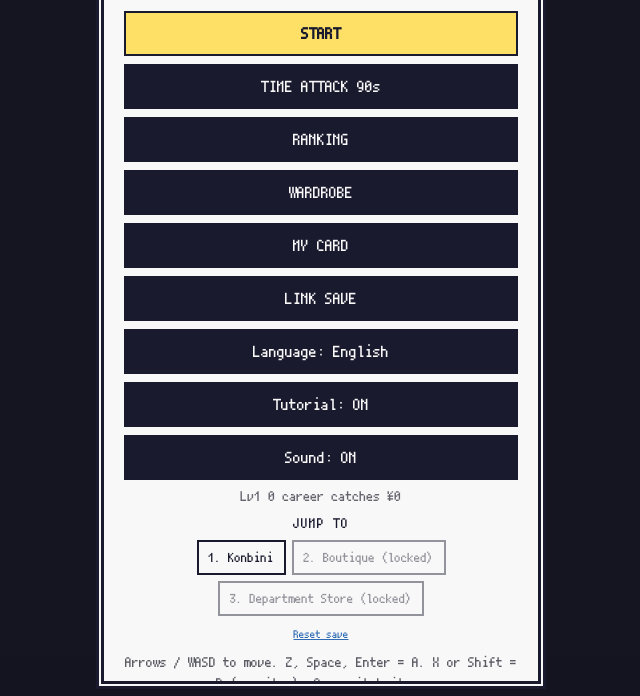
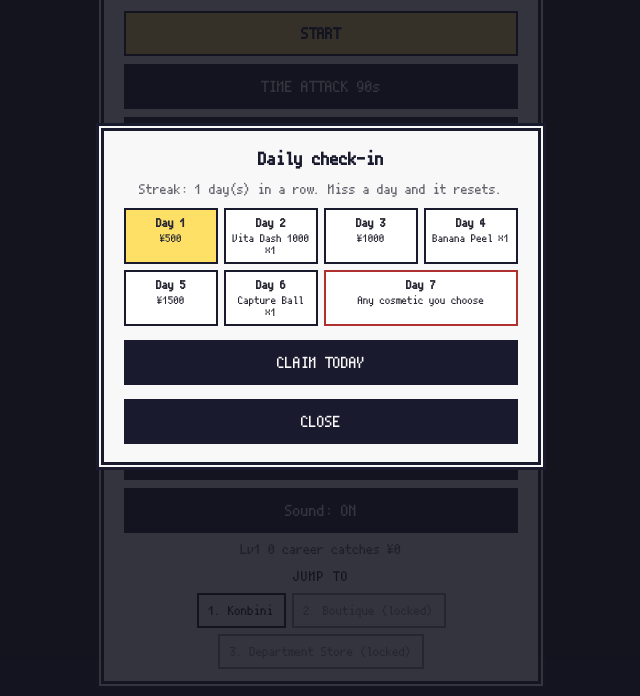
Before and after one commit to jeffreywearbons/Taiho, a website built with Vite: page index.html in a window 1280 px wide. Shown: the part 104-800 px from the top of the page, without its empty margins (319-959 px from the left). Built offline with nearby package versions, Linux system fonts and the light colour scheme; no server answers.

Commit message:
Add the daily check-in calendar
Seven days in a row: yen and items on days 1 to 6, and on day 7 any
cosmetic the player chooses (cash instead once everything is owned).
Missing a day resets the streak to zero; after day 7 a new cycle
starts. The calendar opens on launch when a reward is waiting, from a
title button otherwise, and persists in the profile so the streak
survives reinstalls through cloud sync.

Co-Authored-By: Claude Fable 5.1 <noreply@anthropic.com>
Claude-Session: https://claude.ai/code/session_0195Pq8RiCy83eEXiSyRsNrP

```diff
--- a/index.html
+++ b/index.html
@@ -26,6 +26,7 @@
           <button id="b-rank">RANKING</button>
           <button id="b-wardrobe">WARDROBE</button>
           <button id="b-mycard">MY CARD</button>
+          <button id="b-cal">DAILY CHECK-IN</button>
           <button id="b-link">LINK SAVE</button>
           <button id="b-lang">Language: English</button>
           <button id="b-tut">Tutorial: ON</button>
@@ -69,6 +70,17 @@
         <p id="wd-msg" class="small"></p>
         <p id="wd-hint" class="small"></p>
         <div class="menu"><button id="b-wd-close">CLOSE</button></div>
+      </div>
+    </div>
+    <div id="calendar" class="overlay" hidden>
+      <div class="card">
+        <h2 id="cal-title">Daily check-in</h2>
+        <p id="cal-sub" class="small"></p>
+        <div id="cal-grid" class="cal-grid"></div>
+        <div class="menu"><button id="b-cal-claim">CLAIM</button></div>
+        <div id="cal-pick" class="maps" hidden></div>
+        <p id="cal-msg" class="small"></p>
+        <div class="menu"><button id="b-cal-close">CLOSE</button></div>
       </div>
     </div>
     <div id="link" class="overlay" hidden>
--- /dev/null
+++ b/src/game/login.ts
@@ -0,0 +1,50 @@
+/**
+ * Daily login calendar. Seven days in a row; day 7 is a cosmetic of the player's choice.
+ * Missing a day resets the streak to zero. After day 7 a new seven-day cycle starts.
+ */
+import { G, type ItemKey } from './state';
+import { saveProfile } from './profile';
+import { maxOf, COSMETICS } from './economy';
+
+export type LoginState = { last: string; streak: number; claimed: string };   // claimed = the date the current day's reward was taken
+export type Reward = { yen?: number; item?: ItemKey; n?: number; pick?: true };
+
+export const CALENDAR: Reward[] = [
+  { yen: 500 }, { item: 'vita', n: 1 }, { yen: 1000 }, { item: 'peel', n: 1 }, { yen: 1500 }, { item: 'ball', n: 1 }, { pick: true },
+];
+
+export const dayKey = (d = new Date()): string => `${d.getFullYear()}-${String(d.getMonth() + 1).padStart(2, '0')}-${String(d.getDate()).padStart(2, '0')}`;
+const yesterdayKey = (): string => { const d = new Date(); d.setDate(d.getDate() - 1); return dayKey(d); };
+
+export const login = { state: { last: '', streak: 0, claimed: '' } as LoginState };
+
+/** Advance the streak for today. Returns true when there is an unclaimed reward waiting. */
+export function checkIn(): boolean {
+  const s = login.state, today = dayKey();
+  if (s.last !== today) {
+    s.streak = s.last === yesterdayKey() ? s.streak + 1 : 1;
+    s.last = today;
+    saveProfile();
+  }
+  return s.claimed !== today;
+}
+/** 0-based slot in the seven-day cycle for today. */
+export const slot = (): number => (Math.max(1, login.state.streak) - 1) % 7;
+export const claimable = (): boolean => login.state.last === dayKey() && login.state.claimed !== dayKey();
+export const canPick = (): string[] => COSMETICS.map((c) => c.id).filter((id) => !G.wardrobe.includes(id));
+
+/** Claim today's reward. For day 7 pass the chosen cosmetic id. Returns what was granted. */
+export function claim(pickId?: string): Reward | null {
+  if (!claimable()) return null;
+  const r = CALENDAR[slot()];
+  if (r.pick) {
+    const choices = canPick();
+    if (!choices.length) { G.yen += 5000; login.state.claimed = dayKey(); saveProfile(); return { yen: 5000 }; }   // everything owned already: cash instead
+    if (!pickId || !choices.includes(pickId)) return null;
+    G.wardrobe.push(pickId);
+  }
+  if (r.yen) G.yen += r.yen;
+  if (r.item) G.inv[r.item] = Math.min(maxOf(r.item), G.inv[r.item] + (r.n ?? 1));
+  login.state.claimed = dayKey(); saveProfile();
+  return r;
+}
--- a/src/game/profile.ts
+++ b/src/game/profile.ts
@@ -3,7 +3,8 @@ import { api } from './api';
 
 /** Career progress that outlives a run. Kept on the device and mirrored to the cloud when an API is configured. */
 import { goals, type Daily } from './goals';
-export interface Profile { v: 1; level: number; xp: number; stats: Stats; yen: number; inv: Inv; totalCatches: number; ts: number; daily?: Daily; bossDone?: number; wardrobe?: string[]; wearing?: string | null; aura?: string | null; trail?: string | null; bestStreak?: number }
+import { login, type LoginState } from './login';
+export interface Profile { v: 1; level: number; xp: number; stats: Stats; yen: number; inv: Inv; totalCatches: number; ts: number; daily?: Daily; bossDone?: number; wardrobe?: string[]; wearing?: string | null; aura?: string | null; trail?: string | null; bestStreak?: number; login?: LoginState }
 
 const KEY = 'taiho_profile';
 export const blank = (): Profile => ({ v: 1, level: 1, xp: 0, stats: { speed: 0, detect: 0, strength: 0 }, yen: 0, inv: emptyInv(), totalCatches: 0, ts: 0 });
@@ -17,10 +18,10 @@ export function loadProfile(): Profile {
   } catch { return blank(); }
 }
 export function applyProfile(p: Profile): void {
-  G.level = p.level; G.xp = p.xp; G.stats = { ...p.stats }; G.yen = p.yen; G.inv = { ...emptyInv(), ...p.inv }; G.totalCatches = p.totalCatches; G.bossDone = p.bossDone ?? 0; G.wardrobe = [...(p.wardrobe ?? [])]; G.wearing = p.wearing ?? null; G.aura = p.aura ?? null; G.trail = p.trail ?? null; G.bestStreak = p.bestStreak ?? 0;
+  G.level = p.level; G.xp = p.xp; G.stats = { ...p.stats }; G.yen = p.yen; G.inv = { ...emptyInv(), ...p.inv }; G.totalCatches = p.totalCatches; G.bossDone = p.bossDone ?? 0; G.wardrobe = [...(p.wardrobe ?? [])]; G.wearing = p.wearing ?? null; G.aura = p.aura ?? null; G.trail = p.trail ?? null; G.bestStreak = p.bestStreak ?? 0; if (p.login) login.state = { ...p.login };
 }
 export function snapshot(): Profile {
-  return { v: 1, level: G.level, xp: G.xp, stats: { ...G.stats }, yen: G.yen, inv: { ...G.inv }, totalCatches: G.totalCatches, ts: Date.now(), daily: { ...goals.daily }, bossDone: G.bossDone, wardrobe: [...G.wardrobe], wearing: G.wearing, aura: G.aura, trail: G.trail, bestStreak: G.bestStreak };
+  return { v: 1, level: G.level, xp: G.xp, stats: { ...G.stats }, yen: G.yen, inv: { ...G.inv }, totalCatches: G.totalCatches, ts: Date.now(), daily: { ...goals.daily }, bossDone: G.bossDone, wardrobe: [...G.wardrobe], wearing: G.wearing, aura: G.aura, trail: G.trail, bestStreak: G.bestStreak, login: { ...login.state } };
 }
 let pushTimer: number | null = null;
 export function saveProfile(): void {
--- a/src/i18n/en.ts
+++ b/src/i18n/en.ts
@@ -44,6 +44,7 @@ const en = {
     trail_fire: ['Pixel Fire', 'Embers rise from your footsteps.'],
   } as Record<string, [string, string]>,
   link_btn: 'LINK SAVE', link_title: 'Link your save', link_offline: 'Online features are off in this build.', link_unlinked: 'This save lives on this device only.', link_linked: 'Linked. {c} career catches are backed up.', link_code_title: 'Transfer code', link_code_help: 'Get a code here, then enter it on your other device within 24 hours. The stronger save wins.', link_get_code: 'GET A CODE', link_claim: 'LINK', link_code_made: 'Code ready. Type it on the other device.', link_claimed: 'Linked! Your save is now shared.', link_bad_code: 'That code was not found or has expired.', link_failed: 'Could not reach the server. Try again later.',
+  cal_btn: 'DAILY CHECK-IN', cal_title: 'Daily check-in', cal_sub: 'Streak: {n} day(s) in a row. Miss a day and it resets.', cal_day: 'Day {n}', cal_pick: 'Any cosmetic you choose', cal_claim: 'CLAIM TODAY', cal_got: 'Claimed! See you tomorrow.', cal_choose: 'Day 7: choose your cosmetic', cal_picked: '{c} is yours!',
   my_card: 'MY CARD', player_card: 'Player card', you: 'You', card_aura: 'Aura', card_trail: 'Trail', card_stats: 'Lv{l}  ·  {c} career catches  ·  best streak {s}  ·  {m} maps', card_run: 'This run: {c} catches in 90s', card_mine: 'Tap a name on the ranking to see their card.',
   wd_sets: 'Sets (real money)', sets_hint: 'Direct unlocks, no gems, no loot. Purchases restore by linking your save.', sets_offline: 'Purchases are not available in this build.', sets_opening: 'Opening checkout…', sets_unavailable: 'Purchase unavailable right now.', owned_set: 'OWNED', restore: 'Restore purchases', restored: 'Restored {n} set(s).',
   sets: {
--- a/src/i18n/ja.ts
+++ b/src/i18n/ja.ts
@@ -44,6 +44,7 @@ const ja: Strings = {
     trail_fire: ['ピクセル ファイア', 'あしあとから ひのこが あがる。'],
   } as Record<string, [string, string]>,
   link_btn: 'セーブを リンク', link_title: 'セーブを リンク', link_offline: 'この ビルドでは オンライン きのうは オフ。', link_unlinked: 'この セーブは この たんまつ だけに ある。', link_linked: 'リンクずみ。つうさん {c}にんの きろくを バックアップ ちゅう。', link_code_title: 'ひきつぎ コード', link_code_help: 'ここで コードを とって、24じかん いないに もうひとつの たんまつで にゅうりょく。つよい セーブが のこる。', link_get_code: 'コードを とる', link_claim: 'リンク', link_code_made: 'コードが できた。もうひとつの たんまつで うちこんで。', link_claimed: 'リンク かんりょう! セーブが きょうゆう された。', link_bad_code: 'その コードは みつからないか、きげんぎれ。', link_failed: 'サーバーに つながらない。あとで もういちど。',
+  cal_btn: 'まいにち チェックイン', cal_title: 'まいにち チェックイン', cal_sub: 'れんぞく {n}にち。1にち あけると リセット。', cal_day: '{n}にちめ', cal_pick: 'すきな コスチューム', cal_claim: 'きょうの ぶんを うけとる', cal_got: 'うけとった! また あした。', cal_choose: '7にちめ: コスチュームを えらんで', cal_picked: '{c} を てにいれた!',
   my_card: 'マイカード', player_card: 'プレイヤー カード', you: 'あなた', card_aura: 'オーラ', card_trail: 'トレイル', card_stats: 'Lv{l}  ·  つうさん {c}にん  ·  さいこう れんぞく {s}  ·  マップ {m}', card_run: 'この きろく: 90びょうで {c}にん', card_mine: 'ランキングの なまえを おすと その ひとの カードが みえる。',
   wd_sets: 'セット (かきん)', sets_hint: 'ちょくせつ かいきん。ジェムも ガチャも なし。セーブを リンクすれば かいもどせる。', sets_offline: 'この ビルドでは こうにゅう できない。', sets_opening: 'けっさいを ひらく…', sets_unavailable: 'いまは こうにゅう できない。', owned_set: 'もっている', restore: 'こうにゅうを ふくげん', restored: '{n}この セットを ふくげん した。',
   sets: {
--- a/src/main.ts
+++ b/src/main.ts
@@ -18,6 +18,7 @@ import { loadProfile, applyProfile } from './game/profile';
 import { syncProfile } from './game/profile';
 import { openCard, closeCard } from './ui/card';
 import { openLink, wireLink } from './ui/link';
+import { openCalendar, wireCalendar } from './ui/calendar';
 import { syncEntitlements } from './game/purchases';
 import { myCard } from './ui/overlays';
 
@@ -48,7 +49,8 @@ function wire(): void {
   $('b-mycard').onclick = () => { if (G.scene === 'title') applyProfile(loadProfile()); let nm = ''; try { nm = localStorage.getItem('taiho_name') || ''; } catch { /* ignore */ } openCard(nm || L.you, myCard()); };
   $('b-card-close').onclick = () => closeCard();
   $('b-link').onclick = () => { if (G.scene === 'title') applyProfile(loadProfile()); openLink(); };
-  wireLink();
+  wireLink(); wireCalendar();
+  $('b-cal').onclick = () => openCalendar(false);
   $('b-reset').onclick = () => pressReset();
   $('b-back').addEventListener('click', renderProfileLine);
   $('b-tut').onclick = () => { G.tutorial = !G.tutorial; $('b-tut').dataset.on = G.tutorial ? '1' : '0'; applyStrings(); };
@@ -87,7 +89,7 @@ async function boot(): Promise<void> {
   setContext(cv.getContext('2d')!);
   loadLayout(); wire(); fit();
   await loadAssets();
-  void syncProfile().then(renderProfileLine).then(() => syncEntitlements()).then(() => { if (location.hash === '#purchased') { history.replaceState(null, '', location.pathname); renderProfileLine(); } });
+  void syncProfile().then((p) => { applyProfile(p); renderProfileLine(); openCalendar(true); }).then(() => syncEntitlements()).then(() => { if (location.hash === '#purchased') { history.replaceState(null, '', location.pathname); renderProfileLine(); } });
   let last = performance.now();
   const loop = (now: number) => {
     const dt = Math.min(50, now - last); last = now;
--- a/src/style.css
+++ b/src/style.css
@@ -60,6 +60,12 @@ button.pad.on { background: var(--line); }
 .maps button { font-family: var(--font-pixel); font-size: 13px; padding: 8px 10px; background: var(--paper); color: var(--panel); border: 2px solid var(--panel); cursor: pointer; }
 .maps button.locked { opacity: 0.45; cursor: default; }
 #card { z-index: 5; }
+.cal-grid { display: grid; grid-template-columns: repeat(4, 1fr); gap: 6px; margin-top: 8px; }
+.cal-cell { border: 2px solid var(--panel); padding: 6px 4px; font-size: 11px; display: flex; flex-direction: column; gap: 3px; background: #fff; }
+.cal-cell b { font-size: 12px; }
+.cal-cell.done { opacity: 0.45; }
+.cal-cell.today { background: var(--accent); }
+.cal-cell:nth-child(7) { grid-column: span 2; border-color: #b03030; }
 .code { font-size: 26px; letter-spacing: 3px; color: var(--panel); margin: 8px 0; min-height: 30px; font-variant-numeric: tabular-nums; }
 .pcard { max-width: min(92vw, 360px); }
 #card-cv { width: 256px; height: 192px; max-width: 100%; image-rendering: pixelated; border: 3px solid var(--panel); background: #ecece8; margin: 6px auto; display: block; }
--- /dev/null
+++ b/src/ui/calendar.ts
@@ -0,0 +1,49 @@
+import { G } from '../game/state';
+import { L, fmt } from '../i18n';
+import { CALENDAR, checkIn, slot, claimable, claim, canPick, login } from '../game/login';
+import { sfx } from '../core/audio';
+import { applyProfile, loadProfile } from '../game/profile';
+import { renderProfileLine } from './overlays';
+
+const $ = (id: string) => document.getElementById(id)!;
+function rewardText(i: number): string {
+  const r = CALENDAR[i];
+  if (r.pick) return L.cal_pick;
+  if (r.yen) return '¥' + r.yen;
+  return `${L.items[r.item!][0]} ×${r.n ?? 1}`;
+}
+export function openCalendar(auto = false): void {
+  if (G.scene === 'title') applyProfile(loadProfile());
+  const waiting = checkIn();
+  if (auto && !waiting) return;
+  $('cal-title').textContent = L.cal_title; $('cal-sub').textContent = fmt(L.cal_sub, { n: login.state.streak });
+  $('b-cal-close').textContent = L.close; $('cal-msg').textContent = '';
+  const grid = $('cal-grid'); grid.innerHTML = '';
+  const today = slot();
+  for (let i = 0; i < 7; i++) {
+    const cell = document.createElement('div'); cell.className = 'cal-cell' + (i < today || (i === today && !claimable()) ? ' done' : i === today ? ' today' : '');
+    const d = document.createElement('b'); d.textContent = fmt(L.cal_day, { n: i + 1 });
+    const r = document.createElement('span'); r.textContent = rewardText(i);
+    cell.append(d, r); grid.appendChild(cell);
+  }
+  const btn = $('b-cal-claim') as HTMLButtonElement; btn.textContent = L.cal_claim; btn.disabled = !claimable(); btn.hidden = false;
+  $('cal-pick').hidden = true;
+  $('calendar').hidden = false; sfx('blip');
+}
+export function wireCalendar(): void {
+  $('b-cal-close').onclick = () => { $('calendar').hidden = true; renderProfileLine(); };
+  $('b-cal-claim').onclick = () => {
+    if (CALENDAR[slot()].pick && canPick().length) { renderPick(); return; }
+    const r = claim(); if (!r) return; sfx('level'); $('cal-msg').textContent = L.cal_got; openCalendar();
+    $('cal-msg').textContent = L.cal_got;
+  };
+}
+function renderPick(): void {
+  const box = $('cal-pick'); box.innerHTML = ''; box.hidden = false; ($('b-cal-claim') as HTMLButtonElement).hidden = true;
+  const h = document.createElement('p'); h.className = 'bt'; h.textContent = L.cal_choose; box.appendChild(h);
+  for (const id of canPick()) {
+    const b = document.createElement('button'); b.className = 'map'; b.textContent = L.cosmetics[id][0];
+    b.onclick = () => { if (claim(id)) { sfx('catch'); openCalendar(); $('cal-msg').textContent = fmt(L.cal_picked, { c: L.cosmetics[id][0] }); } };
+    box.appendChild(b);
+  }
+}
--- a/src/ui/overlays.ts
+++ b/src/ui/overlays.ts
@@ -25,7 +25,7 @@ export function applyStrings(): void {
   $<HTMLInputElement>('name').placeholder = L.name_ph; $('b-shop-close').textContent = L.close;
   $('maps-title').textContent = L.maps_title; renderProfileLine();
   $('b-install').textContent = L.install; $('t-install-hint').textContent = L.install_ios;
-  $('b-wardrobe').textContent = L.wardrobe; $('b-shop-wd').textContent = L.wardrobe; $('b-mycard').textContent = L.my_card; $('b-link').textContent = L.link_btn; $('b-mute').textContent = L.sound + (isMuted() ? L.off : L.on);
+  $('b-wardrobe').textContent = L.wardrobe; $('b-shop-wd').textContent = L.wardrobe; $('b-mycard').textContent = L.my_card; $('b-link').textContent = L.link_btn; $('b-cal').textContent = L.cal_btn; $('b-mute').textContent = L.sound + (isMuted() ? L.off : L.on);
   renderMapSelect();
 }
 let resetArmed = false;
```
Also changed, not shown: tests/login.test.ts (added, +17 -0 lines).
